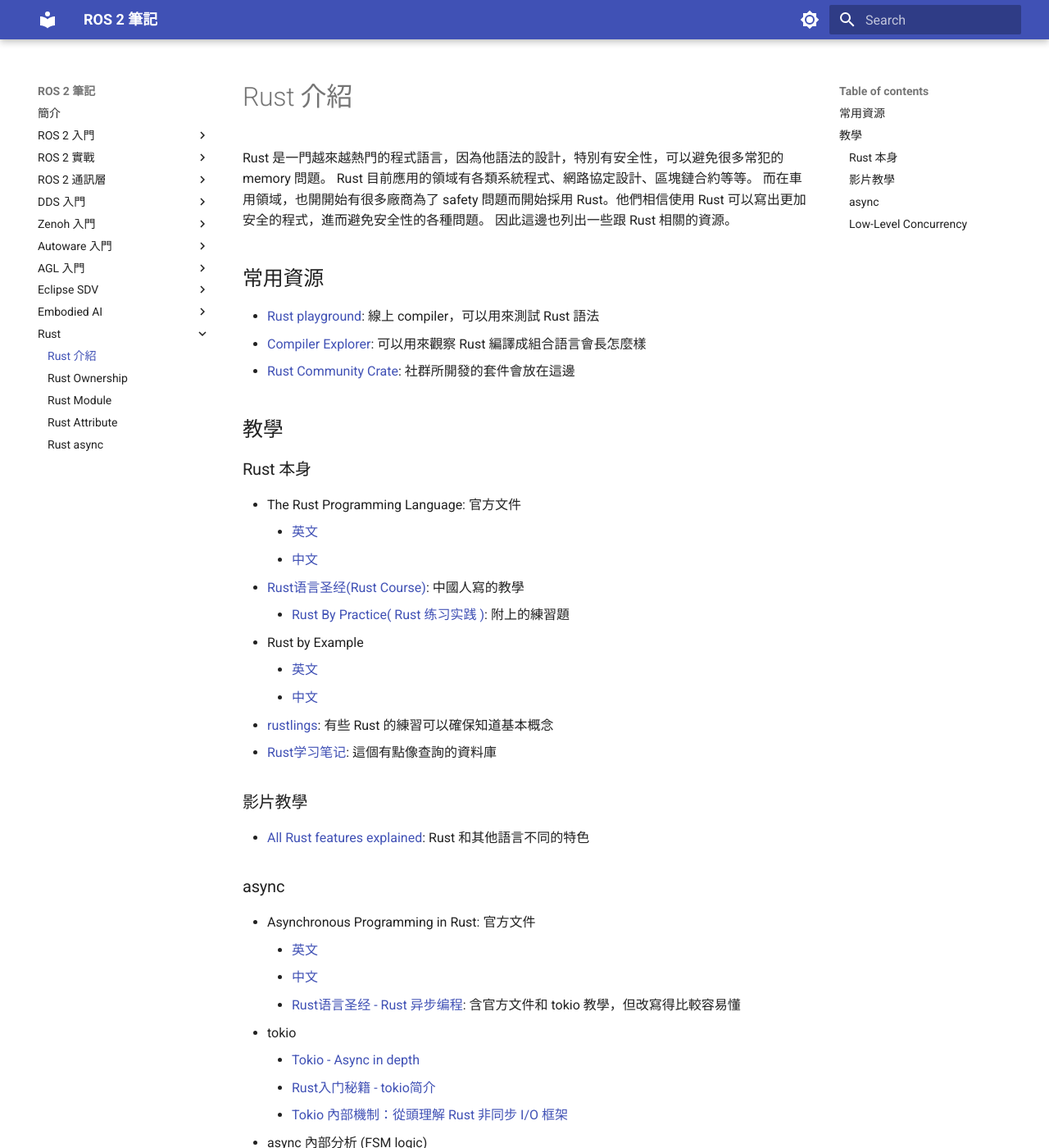
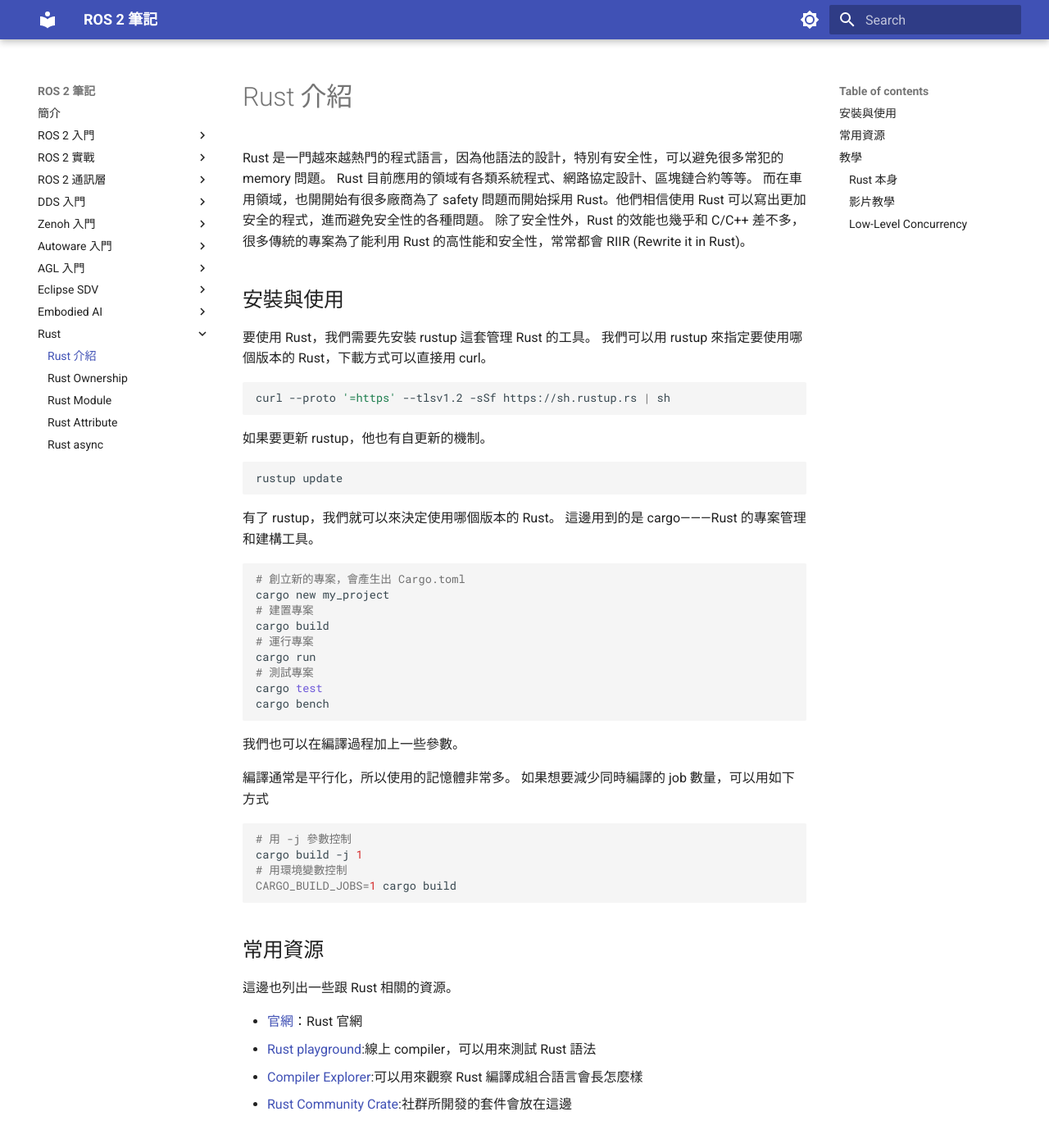
Before and after one commit to evshary/ros2-learning, an MkDocs documentation site: the page built from docs/rust/introduction.md, in a window 1280 px wide and 1400 px high. Shown: the whole window at 82% size. Built offline with MkDocs 1.6.1 and Material for MkDocs 9.7.7, drawn with Linux system fonts in a browser that asks for light colours; some of the changed text lies outside the part shown.

Commit message:
Update the Rust introduction
Signed-off-by: ChenYing Kuo <evshary@gmail.com>

````diff
--- a/docs/rust/introduction.md
+++ b/docs/rust/introduction.md
@@ -8,13 +8,58 @@ keywords:
 Rust 是一門越來越熱門的程式語言，因為他語法的設計，特別有安全性，可以避免很多常犯的 memory 問題。
 Rust 目前應用的領域有各類系統程式、網路協定設計、區塊鏈合約等等。
 而在車用領域，也開開始有很多廠商為了 safety 問題而開始採用 Rust。他們相信使用 Rust 可以寫出更加安全的程式，進而避免安全性的各種問題。
-因此這邊也列出一些跟 Rust 相關的資源。
+除了安全性外，Rust 的效能也幾乎和 C/C++ 差不多，很多傳統的專案為了能利用 Rust 的高性能和安全性，常常都會 RIIR (Rewrite it in Rust)。
+
+## 安裝與使用
+
+要使用 Rust，我們需要先安裝 rustup 這套管理 Rust 的工具。
+我們可以用 rustup 來指定要使用哪個版本的 Rust，下載方式可以直接用 curl。
+
+```bash
+curl --proto '=https' --tlsv1.2 -sSf https://sh.rustup.rs | sh
+```
+
+如果要更新 rustup，他也有自更新的機制。
+
+```bash
+rustup update
+```
+
+有了 rustup，我們就可以來決定使用哪個版本的 Rust。
+這邊用到的是 cargo———Rust 的專案管理和建構工具。
+
+```bash
+# 創立新的專案，會產生出 Cargo.toml
+cargo new my_project
+# 建置專案
+cargo build
+# 運行專案
+cargo run
+# 測試專案
+cargo test
+cargo bench
+```
+
+我們也可以在編譯過程加上一些參數。
+
+編譯通常是平行化，所以使用的記憶體非常多。
+如果想要減少同時編譯的 job 數量，可以用如下方式
+
+```bash
+# 用 -j 參數控制
+cargo build -j 1
+# 用環境變數控制
+CARGO_BUILD_JOBS=1 cargo build
+```
 
 ## 常用資源
 
-* [Rust playground](https://play.rust-lang.org/): 線上 compiler，可以用來測試 Rust 語法
-* [Compiler Explorer](https://rust.godbolt.org/): 可以用來觀察 Rust 編譯成組合語言會長怎麼樣
-* [Rust Community Crate](https://crates.io/): 社群所開發的套件會放在這邊
+這邊也列出一些跟 Rust 相關的資源。
+
+* [官網](https://rust-lang.org/)：Rust 官網
+* [Rust playground](https://play.rust-lang.org/):線上 compiler，可以用來測試 Rust 語法
+* [Compiler Explorer](https://rust.godbolt.org/):可以用來觀察 Rust 編譯成組合語言會長怎麼樣
+* [Rust Community Crate](https://crates.io/):社群所開發的套件會放在這邊
 
 ## 教學
 
@@ -35,26 +80,6 @@ Rust 目前應用的領域有各類系統程式、網路協定設計、區塊鏈
 
 * [All Rust features explained](https://youtu.be/784JWR4oxOI): Rust 和其他語言不同的特色
 
-### async
-
-* Asynchronous Programming in Rust: 官方文件
-    * [英文](https://rust-lang.github.io/async-book/)
-    * [中文](https://huangjj27.github.io/async-book/)
-    * [Rust语言圣经 - Rust 异步编程](https://course.rs/async-rust/intro.html): 含官方文件和 tokio 教學，但改寫得比較容易懂
-* tokio
-    * [Tokio - Async in depth](https://tokio.rs/tokio/tutorial/async)
-    * [Rust入门秘籍 - tokio简介](https://rust-book.junmajinlong.com/ch100/00.html)
-    * [Tokio 內部機制：從頭理解 Rust 非同步 I/O 框架](https://gist.github.com/weihanglo/4661db374f82fe91e931bab0f50d7a10)
-* async 內部分析 (FSM logic)
-    * [async/await 如何工作 | Rust学习笔记](https://segmentfault.com/a/1190000024540040)
-* async 比較易懂的教學:
-    * [Rust Async 1- 異步編程的概念](https://www.readfog.com/a/1666736268025892864)
-    * [Rust Async 2- 同步、多線程、異步的例子](https://www.readfog.com/a/1666818509749981184)
-    * [Rust Async 3- 繼續理解 Async](https://www.readfog.com/a/1667010704884994048)
-    * [Rust Async 4- 理解 Future](https://www.readfog.com/a/1667010728788332544)
-    * [Rust Async 5. 最后一个例子](https://mp.weixin.qq.com/s?__biz=MzIxODY5Mzc4Mg==&mid=2247485328&idx=1&sn=87e20836cdb8de10d2de8e5db0fde598&chksm=97e7ee69a090677f262035e3ab1882c9d8bf4c7259d7f5fcc56fcb3fc8b7f6069d631c71f14a&scene=178&cur_album_id=2364704891711045633#rd)
-    * [Hello Rust async/await](http://liubin.org/blog/2021/03/25/hello-rust-async/)
-
 ### Low-Level Concurrency
 
 * [Rust Atomics and Locks: Low-Level Concurrency in Practice](https://marabos.nl/atomics/): 講解 Rust 底層的 concurrency 如何運作
````
